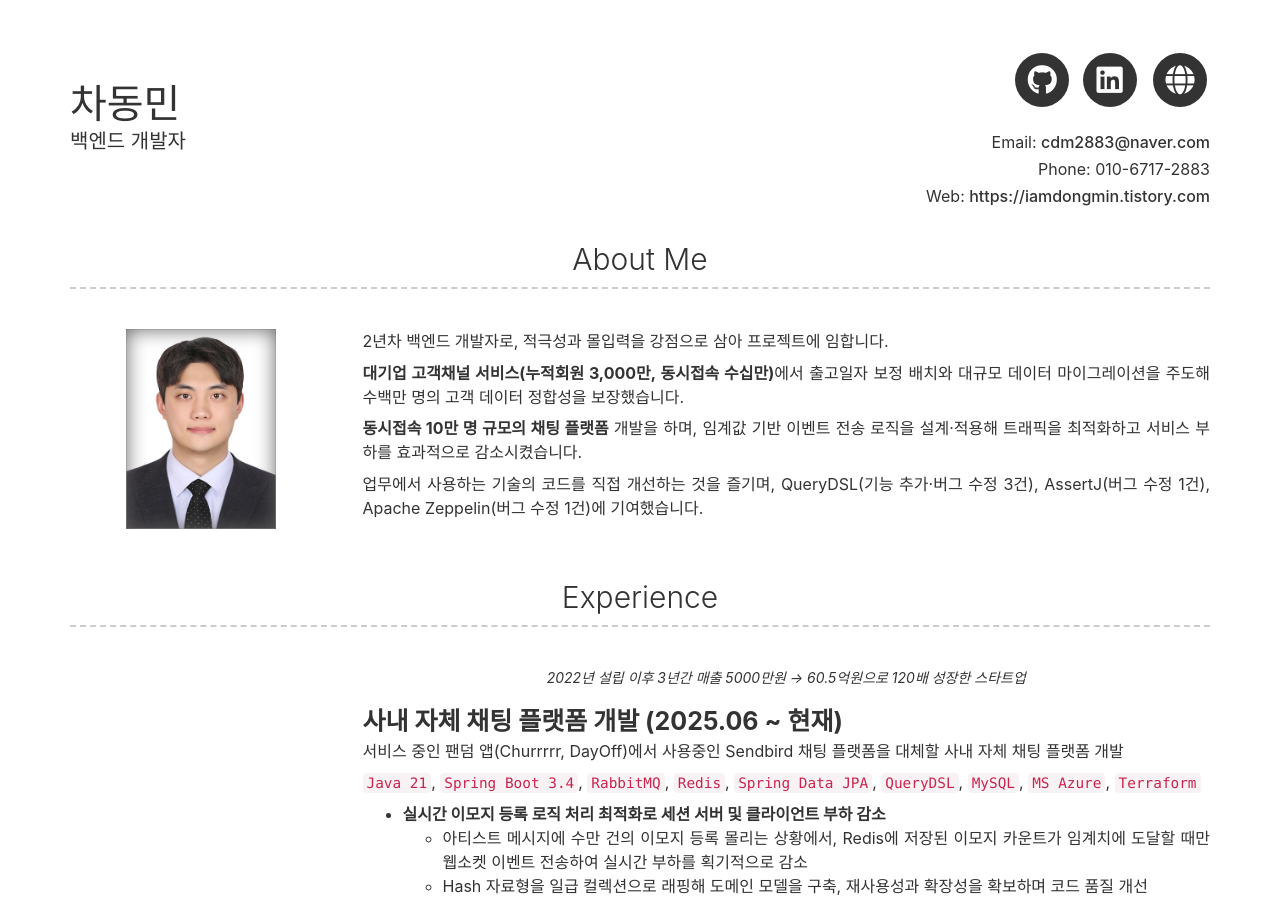
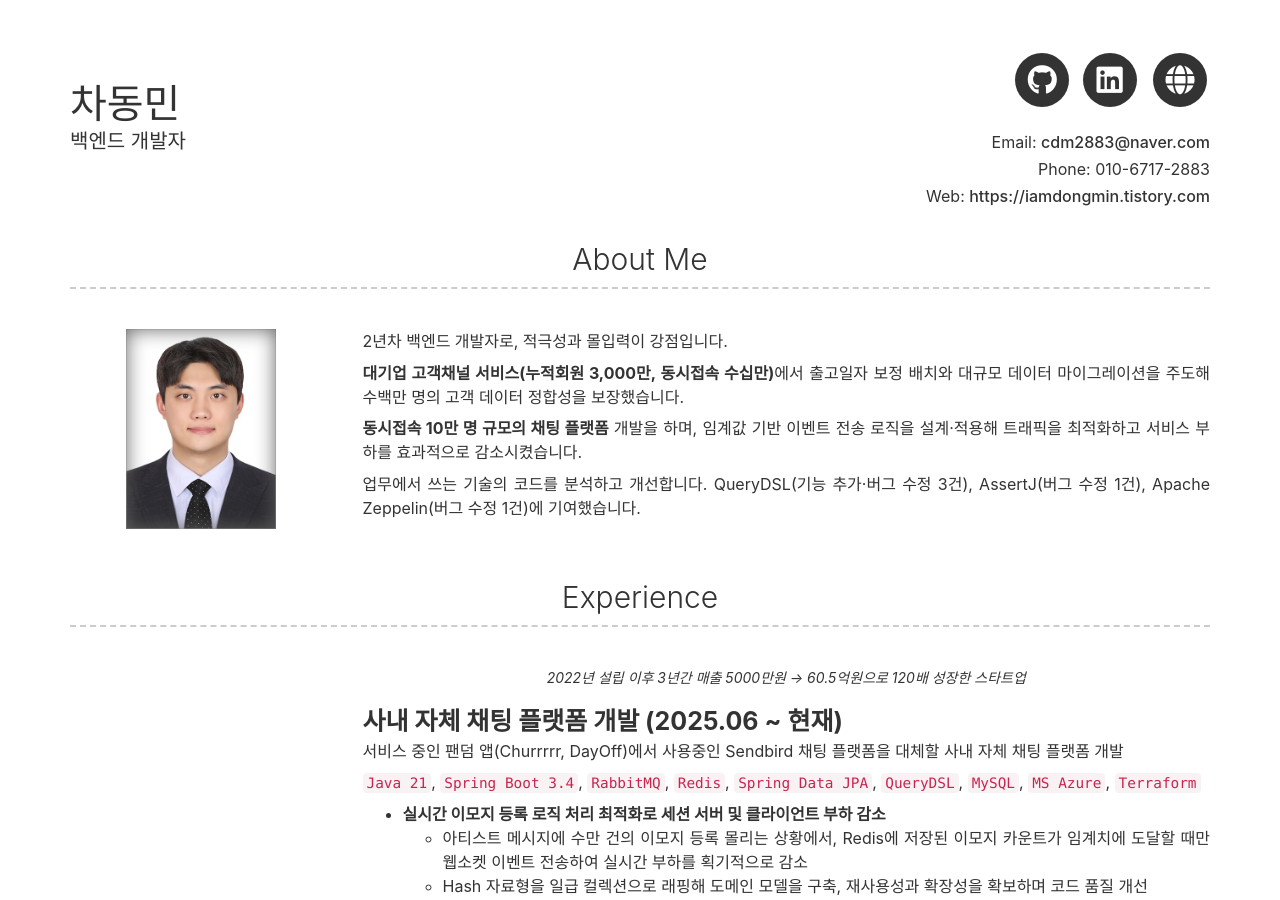
Before and after one commit to chadongmin/chadongmin.github.io, a Jekyll site: the page built from index.md, in a window 1280 px wide and 900 px high. Built offline with Jekyll 4.4.1, drawn with Linux system fonts in a browser that asks for light colours; nearby versions of some CDN libraries; some web fonts are replaced.

Commit message:
자기소개 수정

```diff
--- a/_config.yml
+++ b/_config.yml
@@ -47,13 +47,13 @@ additional_links:
 # about_title: About Me (Use this to override about section title)
 about_profile_image: images/profile_image.jpg
 about_content: | # this will include new lines to allow paragraphs
-  2년차 백엔드 개발자로, 적극성과 몰입력을 강점으로 삼아 프로젝트에 임합니다.
+  2년차 백엔드 개발자로, 적극성과 몰입력이 강점입니다.
 
   **대기업 고객채널 서비스(누적회원 3,000만, 동시접속 수십만)**에서 출고일자 보정 배치와 대규모 데이터 마이그레이션을 주도해 수백만 명의 고객 데이터 정합성을 보장했습니다.
 
   **동시접속 10만 명 규모의 채팅 플랫폼** 개발을 하며, 임계값 기반 이벤트 전송 로직을 설계·적용해 트래픽을 최적화하고 서비스 부하를 효과적으로 감소시켰습니다.
 
-  업무에서 사용하는 기술의 코드를 직접 개선하는 것을 즐기며, QueryDSL(기능 추가·버그 수정 3건), AssertJ(버그 수정 1건), Apache Zeppelin(버그 수정 1건)에 기여했습니다.
+  업무에서 쓰는 기술의 코드를 분석하고 개선합니다. QueryDSL(기능 추가·버그 수정 3건), AssertJ(버그 수정 1건), Apache Zeppelin(버그 수정 1건)에 기여했습니다.
 
 content:
   #경력
```
